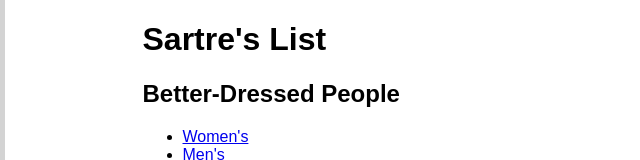
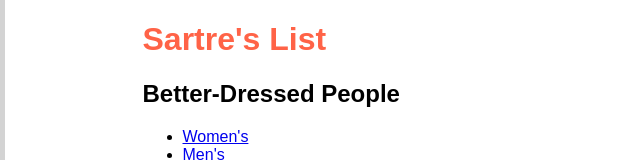
Before and after one commit to mindy-d-tran/react-fashion-blog, a React (Create React App) app: page / in a window 1280 px wide. Shown: the top 160 px of the page, without its empty margins (0-640 px from the left). Built offline with nearby package versions, Linux system fonts and the light colour scheme.

Commit message:
change h1 to title style component

```diff
--- a/src/components/Header.js
+++ b/src/components/Header.js
@@ -1,9 +1,10 @@
+import { Title } from "../styled";
 import Nav from "./Nav";
 
 function Header() {
   return (
     <header>
-      <h1>Sartre's List</h1>
+      <Title>Sartre's List</Title>
       <h2>Better-Dressed People</h2>
       <Nav />
     </header>
```
